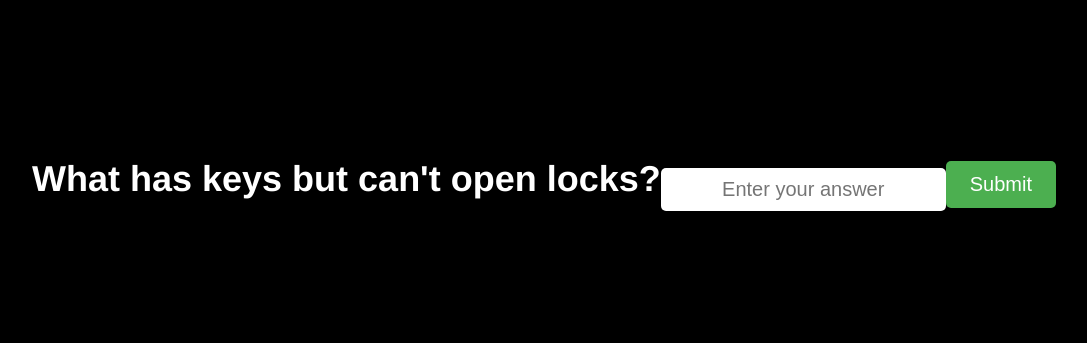
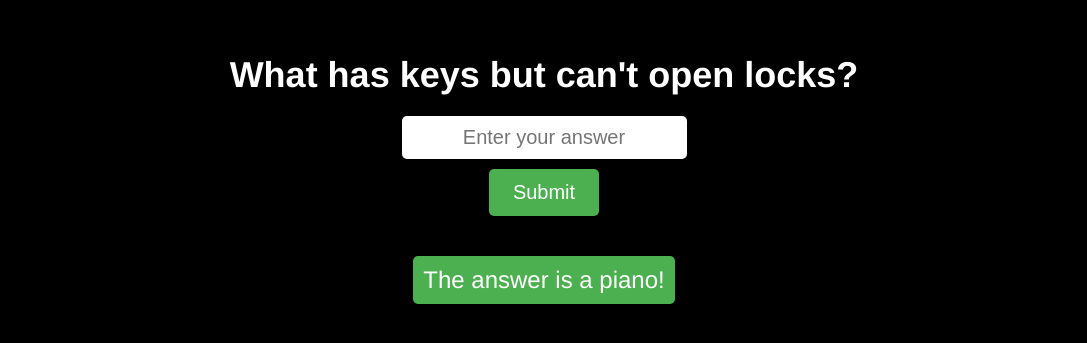
Before and after one commit to MeerKatten/clue, a plain HTML site: page index.html in a window 1280 px wide. Shown: the part 221-564 px from the top of the page, without its empty margins (96-1183 px from the left). Drawn offline with Linux system fonts and the light colour scheme.

Commit message:
Update index.html

```diff
--- a/index.html
+++ b/index.html
@@ -5,6 +5,7 @@
     body {
       background-color: black;
       display: flex;
+      flex-direction: column;
       justify-content: center;
       align-items: center;
       height: 100vh;
@@ -16,10 +17,11 @@
       font-family: "Helvetica Neue", Arial, sans-serif;
       font-size: 36px;
       text-align: center;
+      margin-bottom: 20px;
     }
 
     #answerInput {
-      margin-top: 20px;
+      margin-bottom: 10px;
       text-align: center;
       padding: 10px;
       font-size: 20px;
@@ -30,7 +32,7 @@
     }
 
     #submitButton {
-      margin-top: 10px;
+      margin-bottom: 20px;
       padding: 12px 24px;
       font-size: 20px;
       border: none;
@@ -51,7 +53,6 @@
       font-size: 24px;
       text-align: center;
       margin-top: 20px;
-      display: none;
       padding: 10px;
       border-radius: 5px;
       background-color: #4CAF50;
```
